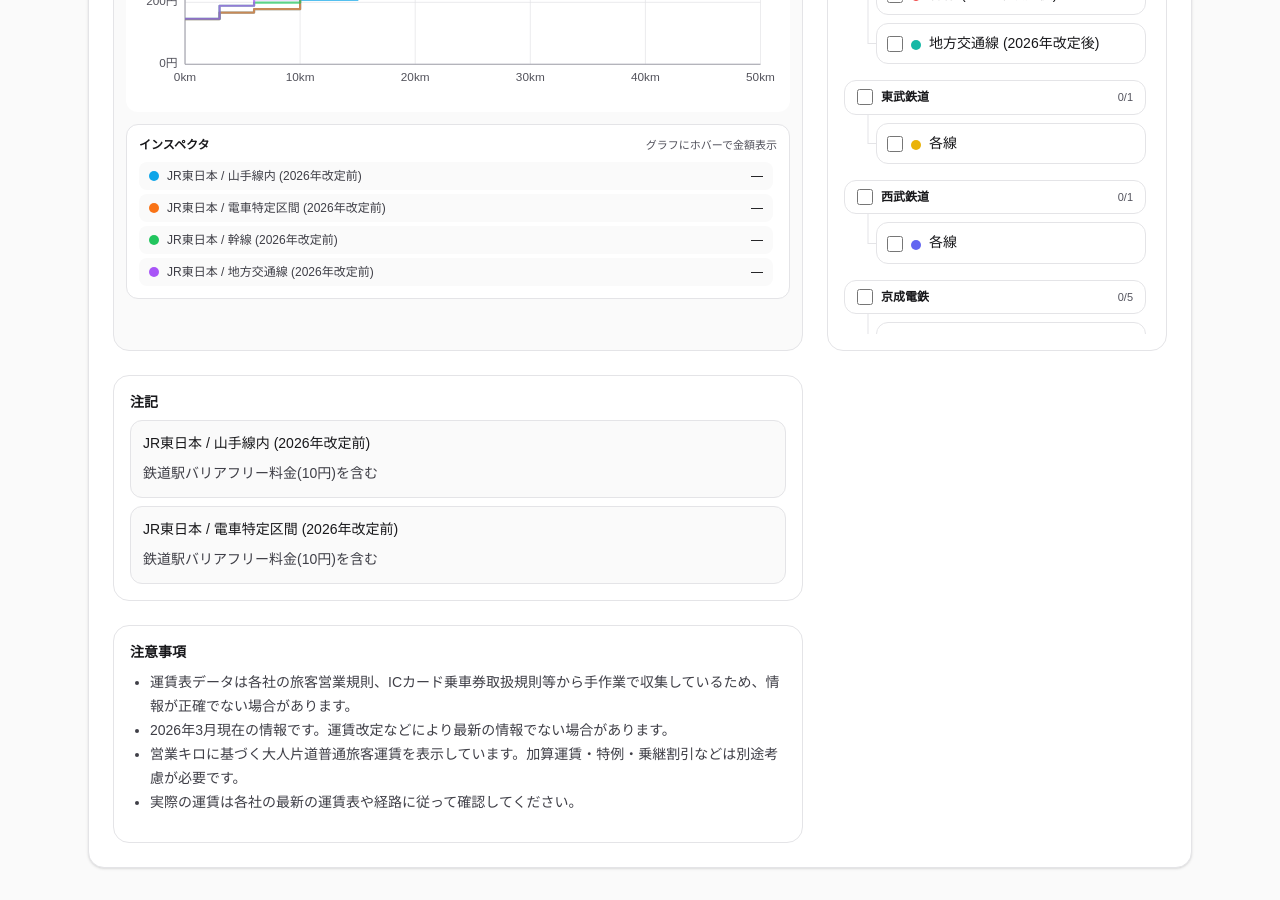
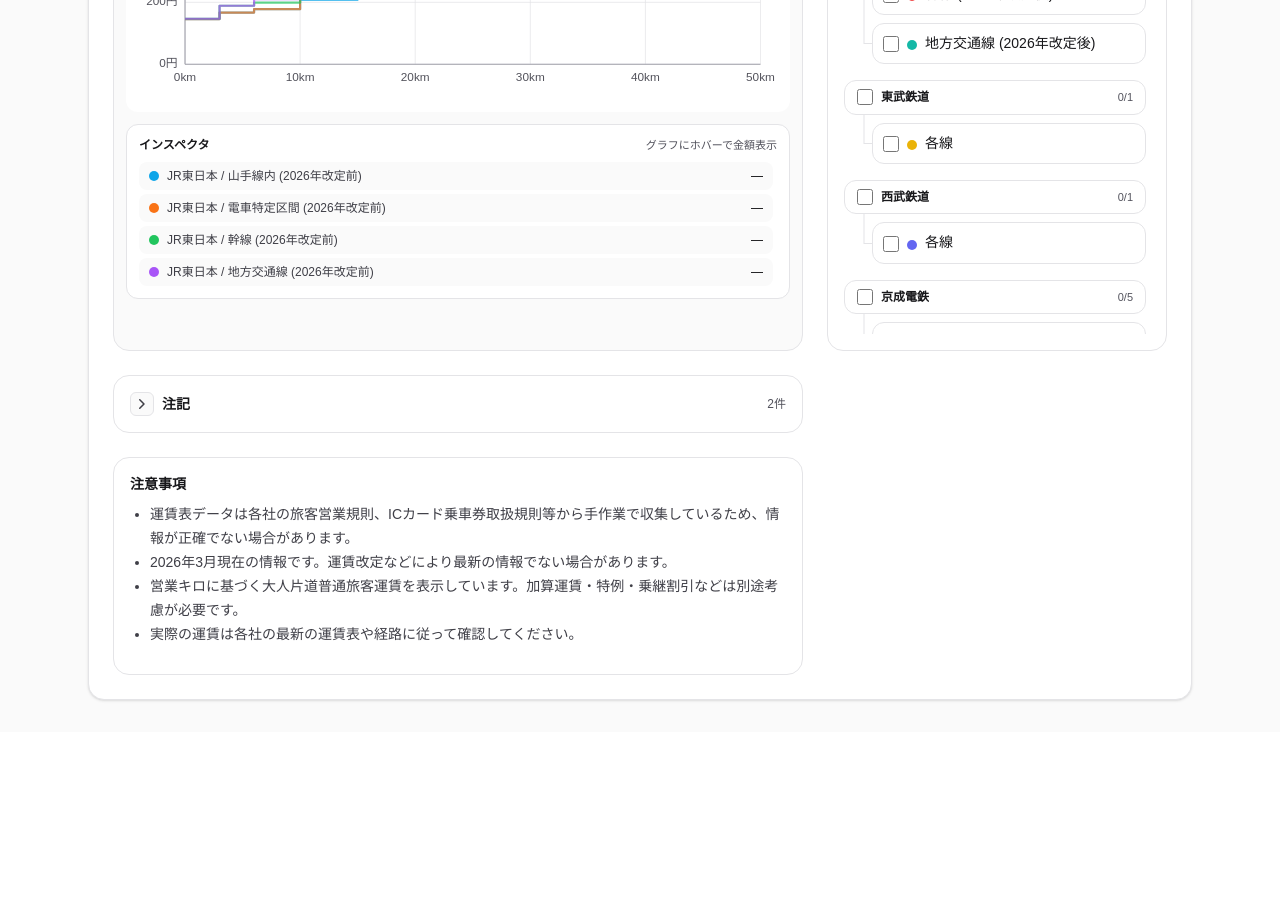
Before and after one commit to Teinishi/railway-fare-comparison, a Next.js app: page / in a window 1280 px wide. Shown: the part 600-1500 px from the top of the page. After the commit the page ends 1332 px from the top, so only its background shows below. Built offline with nearby package versions, Linux system fonts and the light colour scheme.

Commit message:
注記を折り畳めるように

```diff
--- a/app/ui/CompanyRouteList.tsx
+++ b/app/ui/CompanyRouteList.tsx
@@ -87,7 +87,7 @@
                     onChange={(checked) => onSetCompanyVisible(g.companyKey, checked)}
                   />
 
-                  <div className="mt-2 ml-4 flex flex-col">
+                  <div className="mt-2 ml-3 flex flex-col">
                     {g.items.map((s, idx) => {
                       const isLast = idx === g.items.length - 1;
 
--- a/app/ui/FareComparison.tsx
+++ b/app/ui/FareComparison.tsx
@@ -161,34 +161,33 @@
   const selectedNotes = useMemo(() => {
     if (!data) return [];
 
-    const selectedCompanyIndexes = new Set<number>(
-      selectedSeries.map((s) => s.companyIndex)
-    );
+    const blocks: NoteBlock[] = [];
+    const addedCompanyIndices = new Set<number>();
 
-    const blocks: NoteBlock[] = [];
+    for (const s of selectedSeries) {
+      const { companyIndex } = s;
+      const company = data.companies[companyIndex];
 
-    // Company notes (data order)
-    for (let i = 0; i < data.companies.length; i++) {
-      if (!selectedCompanyIndexes.has(i)) continue;
-      const c = data.companies[i];
-      const note = (c.note ?? "").trim();
-      if (!note) continue;
+      if (!addedCompanyIndices.has(companyIndex)) {
+        const note = (company.note ?? "").trim();
+        if (note) {
           blocks.push({
-        id: `company:${i}`,
-        title: c.name ?? `company${i}`,
+            id: `company:${companyIndex}`,
+            title: company.name,
             note,
           });
         }
+        addedCompanyIndices.add(companyIndex);
+      }
 
-    // Table notes (selection order)
-    for (const s of selectedSeries) {
       const note = (s.note ?? "").trim();
-      if (!note) continue;
+      if (note) {
         blocks.push({
           id: `table:${s.id}`,
-        title: `${s.companyName} / ${s.tableName}`,
+          title: `${company.name} / ${s.tableName}`,
           note,
         });
+      }
     }
 
     return blocks;
@@ -253,6 +252,8 @@
           <StepFareChart fareKind={fareKind} series={selectedSeries} />
         </div>
 
+        <SelectedNotesPanel blocks={selectedNotes} className="min-w-0" />
+
         <div className="lg:row-start-1 lg:col-start-2 flex flex-col gap-1">
           <div className="text-sm font-medium text-zinc-900">検索</div>
           <input
@@ -275,11 +276,7 @@
           onToggleSeries={toggleSeries}
         />
 
-        <div>
-          <SelectedNotesPanel blocks={selectedNotes} />
-        </div>
-
-        <div className="lg:col-start-1 lg:row-start-4 rounded-2xl border border-zinc-200 bg-white p-4">
+        <div className="lg:col-start-1 rounded-2xl border border-zinc-200 bg-white p-4">
           <div className="mb-2 text-sm font-semibold text-zinc-900">
             注意事項
           </div>
--- a/app/ui/SelectedNotesPanel.tsx
+++ b/app/ui/SelectedNotesPanel.tsx
@@ -1,22 +1,65 @@
 "use client";
+
+import { useId, useState } from "react";
 
 export type NoteBlock = { id: string; title: string; note: string };
 
-export default function SelectedNotesPanel({ blocks }: { blocks: NoteBlock[] }) {
+export default function SelectedNotesPanel({
+  blocks,
+  className,
+}: {
+  blocks: NoteBlock[];
+  className?: string;
+}) {
+  const [open, setOpen] = useState(false);
+  const contentId = useId();
+
   if (blocks.length === 0) return null;
 
   return (
-    <div className="rounded-2xl border border-zinc-200 bg-white p-4">
-      <div className="mb-2 text-sm font-semibold text-zinc-900">
-        注記
+    <div
+      className={
+        "w-full min-w-0 max-w-full rounded-2xl border border-zinc-200 bg-white p-4 " +
+        (className ?? "")
+      }
+    >
+      <button
+        type="button"
+        onClick={() => setOpen((v) => !v)}
+        aria-expanded={open}
+        aria-controls={contentId}
+        className="flex w-full items-center justify-between gap-3 text-left"
+      >
+        <div className="flex min-w-0 items-center gap-2">
+          <span
+            aria-hidden="true"
+            className="grid h-6 w-6 place-items-center rounded-md border border-zinc-200 bg-zinc-50 text-zinc-700"
+          >
+            <svg viewBox="0 0 20 20" className={"h-5 w-5 transition-transform " + (open ? "rotate-90" : "rotate-0")} fill="currentColor">
+              <path
+                fillRule="evenodd"
+                d="M7.21 14.77a.75.75 0 0 1 .02-1.06L10.94 10 7.23 6.29a.75.75 0 1 1 1.06-1.06l4.24 4.24c.3.3.3.77 0 1.06l-4.24 4.24a.75.75 0 0 1-1.08 0Z"
+                clipRule="evenodd"
+              />
+            </svg>
+          </span>
+          <div className="truncate text-sm font-semibold text-zinc-900">注記</div>
         </div>
-      <div className="flex flex-col gap-2">
+        <div className="flex flex-none items-center gap-2 text-xs text-zinc-600">
+          <span className="tabular-nums">{blocks.length}件</span>
+        </div>
+      </button>
+
+      <div id={contentId} className={open ? "mt-3" : "mt-3 hidden"}>
+        <div className="flex min-w-0 flex-col gap-2">
           {blocks.map((n) => (
             <div
               key={n.id}
-            className="rounded-xl border border-zinc-200 bg-zinc-50 p-3"
+              className="min-w-0 rounded-xl border border-zinc-200 bg-zinc-50 p-3"
             >
-            <div className="text-sm font-medium text-zinc-900">{n.title}</div>
+              <div className="text-sm font-medium text-zinc-900 wrap-break-word">
+                {n.title}
+              </div>
               <div className="mt-2 whitespace-pre-wrap wrap-break-word text-sm leading-6 text-zinc-700">
                 {n.note}
               </div>
@@ -24,5 +67,6 @@
           ))}
         </div>
       </div>
+    </div>
   );
 }
```
Lines whose indentation alone changed are shown as unchanged.
